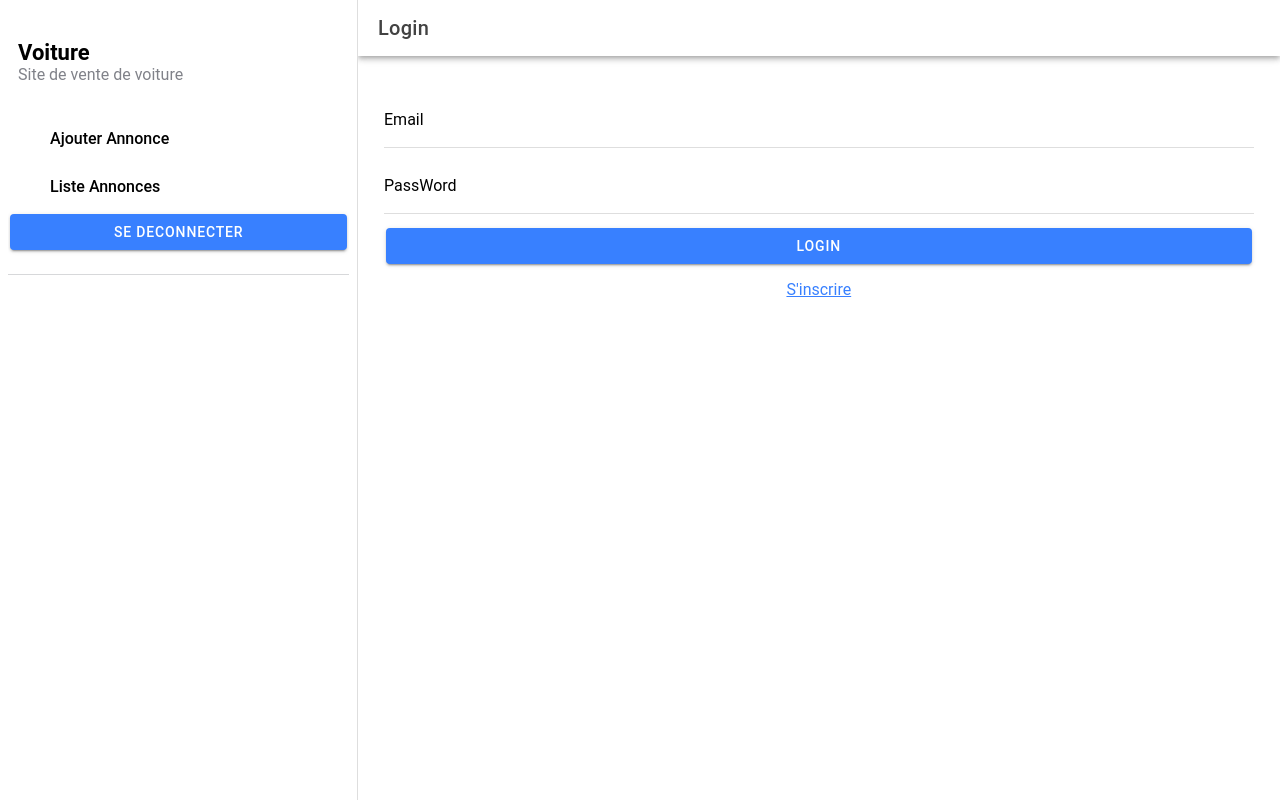
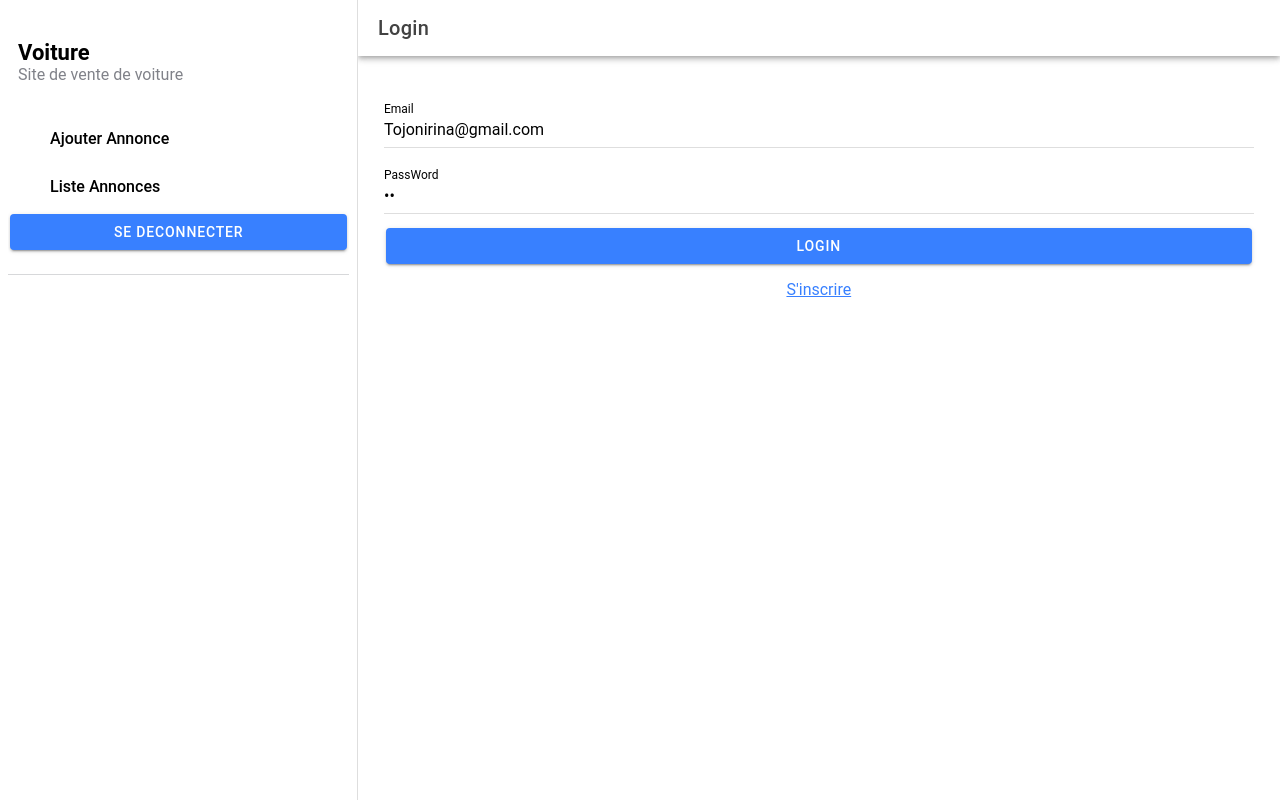
Before and after one commit to TojoKely04/Vente_Voiture_Mobile, a React (Vite) app: page /Login in a window 1280 px wide. Built offline with nearby package versions, Linux system fonts and the light colour scheme.

Commit message:
Last Commit

```diff
--- a/package.json
+++ b/package.json
@@ -12,6 +12,7 @@
     "lint": "eslint"
   },
   "dependencies": {
+    "@capacitor/android": "5.6.0",
     "@capacitor/app": "5.0.6",
     "@capacitor/core": "5.6.0",
     "@capacitor/haptics": "5.0.6",
--- a/src/annonce/Annonce.tsx
+++ b/src/annonce/Annonce.tsx
@@ -18,6 +18,7 @@ import Header from '../components/Header';
 import './main.css';
 import axios from 'axios';
 import { useHistory } from 'react-router';
+import Menu from '../components/Menu';
 
 function Example() {
   const [annonces , setAnnonces] = useState([]);
@@ -39,7 +40,6 @@ function Example() {
   return (
     <IonPage>
       <Header title="Liste Annonce"/>
-
       <IonContent fullscreen>
 
               <IonCard>
--- a/src/annonce/Details.tsx
+++ b/src/annonce/Details.tsx
@@ -3,6 +3,7 @@ import { IonButton, IonCard, IonCardContent, IonCardHeader, IonCardSubtitle, Ion
 import Header from '../components/Header';
 import { useParams } from 'react-router';
 import axios from 'axios';
+import Menu from '../components/Menu';
 
 function Details() {
   const { id } = useParams();
--- a/src/login/Login.tsx
+++ b/src/login/Login.tsx
@@ -1,4 +1,4 @@
-import { IonCol, IonHeader, IonRow, IonText, IonTitle, IonToolbar , IonButton, IonIcon, IonItem, IonLabel, IonInput, IonGrid, IonContent, IonPage } from "@ionic/react";
+import { IonCol, IonHeader, IonRow, IonText, IonTitle, IonToolbar , IonButton, IonIcon, IonItem, IonLabel, IonInput, IonGrid, IonContent, IonPage, IonAlert } from "@ionic/react";
 import { personCircle } from "ionicons/icons";
 import axios from "axios";
 import { useState } from "react";
@@ -36,7 +36,11 @@ const Login = () => {
         history.push('/ListeAnnonce');
         // Redirect user after successful login or perform other actions
         } catch (error) {
-        console.error('Error during login:', error);
+            <IonAlert
+                header="Erreur"
+                message="Mot De Passe Incorrect"
+                buttons={['Ok']}
+            ></IonAlert>
         }
     };
 
@@ -63,7 +67,7 @@ const Login = () => {
                   <IonLabel position="floating"> Email</IonLabel>
                   <IonInput
                       type="email"
-                      value={email}
+                      value="Tojonirina@gmail.com"
                       onIonChange={handleEmailChange}
                       >
 
@@ -78,7 +82,7 @@ const Login = () => {
                   <IonLabel position="floating"> PassWord</IonLabel>
                   <IonInput
                       type="password"
-                      value={password}
+                      value="ok"
                   onIonChange={handlePasswordChange}
                       >
                   </IonInput>
--- a/src/login/SignUp.tsx
+++ b/src/login/SignUp.tsx
@@ -40,7 +40,7 @@ const Login = () => {
             role: 'USER'
           });
           localStorage.setItem("token",response.data);
-          history.push('/ListeAnnonce');
+          history.push('/Login');
         } catch (error) {
           console.error('Erreur lors de la soumission des données:', error);
         }
--- a/src/pages/AjoutAnnonce.tsx
+++ b/src/pages/AjoutAnnonce.tsx
@@ -70,7 +70,7 @@ const Page: React.FC = () => {
       },
       prix: '',
       images: '',
-      datePublication: '',
+      datePublication: '2023',
       kilometrage: ''
     });
 
@@ -83,7 +83,6 @@ const Page: React.FC = () => {
       try {
         console.log(formData);
         const response = await axios.post('https://ventevoitureback-production.up.railway.app/annonces/'+token, formData);
-        console.log('Réponse de l\'API:', response.data);
         // Réinitialiser le formulaire après l'envoi réussi si nécessaire
         setFormData({
           nom: '',
@@ -107,7 +106,7 @@ const Page: React.FC = () => {
           },
           prix: '',
           images: '',
-          datePublication: '',
+          datePublication: '2023',
           kilometrage: ''
         });
       } catch (error) {
```
Also changed, not shown: 54 other files (tests, documents, lock files or other folders).
